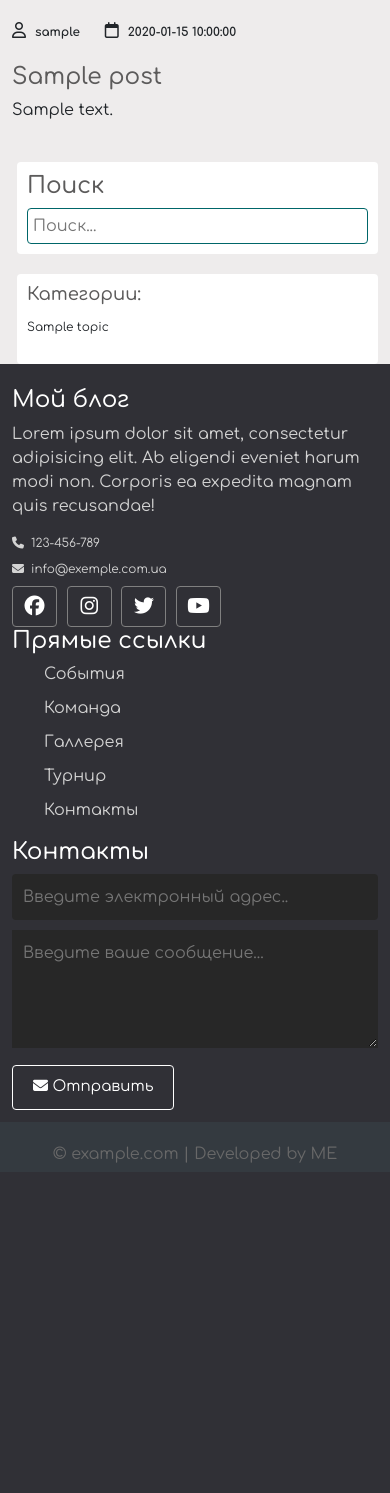
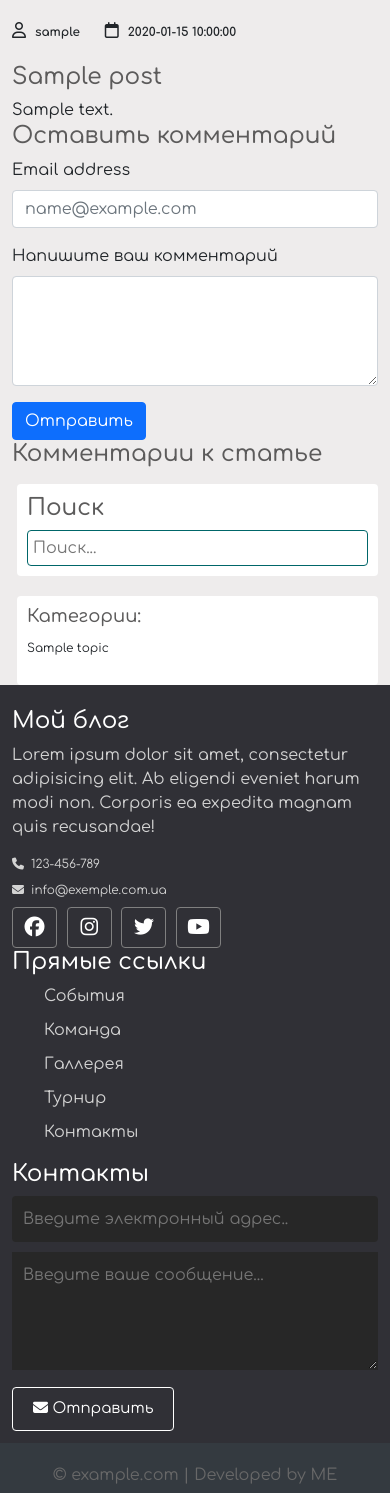
Before and after one commit to freetimezp/my-blog.php, a PHP site: page /single.php?post_id=1 in a window 390 px wide. Shown: the part 438-1931 px from the top of the page. Before the commit the page ends 1601 px from the top, so only its background shows below. Run offline with PHP 8.4, Linux system fonts and the light colour scheme; tables that the repository leaves empty or names only in its code hold one stand-in row (values such as "Sample post"); grey boxes marked "Sample" are stand-in pictures; some libraries are stand-ins or nearby versions.

Commit message:
php blog. add comments to single post

```diff
--- /dev/null
+++ b/app/controllers/commentaries.php
@@ -0,0 +1,45 @@
+<?php
+
+$page = $_GET['post_id'];
+$email = '';
+$comment = '';
+$msg = [];
+$status = 0;
+
+$comments = [];
+
+//создание комментария
+
+if($_SERVER['REQUEST_METHOD'] === 'POST' && isset($_POST['goComment'])) {
+
+    $email = trim($_POST['email']);
+    $comment = trim($_POST['comment']);
+
+    if($email === '' || $comment === '') {
+        array_push($msg, "Не все поля заполнены!");
+    }elseif(mb_strlen($comment, 'UTF-8') < 50 ){
+        array_push($msg, "Комментарии можно оставлять более 50 символов!");
+    }else{
+        $user = selectOne('users', ['email' => $email]);
+
+        if($user['email'] == $email) {
+            $status = 1;
+        }
+
+        $comment = [
+            'id_post' => $page,
+            'email' => $email,
+            'comment' => $comment,
+            'status' => $status
+        ];
+
+        $comment = insert('comments', $comment);
+
+        $comments = selectAll('comments', ['id_post' => $page, 'status' => 1]);
+    }
+}else{
+    $email = '';
+    $comment = '';
+
+    $comments = selectAll('comments', ['id_post' => $page, 'status' => 1]);
+}
--- /dev/null
+++ b/app/include/comments.php
@@ -0,0 +1,36 @@
+<?php
+
+include (SITE_ROOT . "/app/controllers/commentaries.php");
+
+?>
+
+<div class="col-md-12 col-12 comments">
+    <h3>Оставить комментарий</h3>
+    <div class="row error">
+        <?php include (SITE_ROOT . "/app/helps/errorInfo.php"); ?>
+    </div>
+    <form action="<?=BASE_URL . "single.php?post_id=$page"; ?>" method="post">
+        <input name="page" value="<?=$page;?>" type="hidden">
+        <div class="mb-3">
+            <label for="exampleFormControlInput1" class="form-label">Email address</label>
+            <input name="email" type="email" class="form-control" id="exampleFormControlInput1" placeholder="name@example.com">
+        </div>
+        <div class="mb-3">
+            <label for="exampleFormControlTextarea1" class="form-label">Напишите ваш комментарий</label>
+            <textarea name="comment" class="form-control" id="exampleFormControlTextarea1" rows="4"></textarea>
+        </div>
+        <div class="col-12">
+            <button type="submit" name="goComment" class="btn btn-primary">Отправить</button>
+        </div>
+    </form>
+    <h3>Комментарии к статье</h3>
+    <div>
+        <ul>
+            <?php foreach ($comments as $key => $comment): ?>
+                <span>Автор: <?=$comment['email']?></span>
+                <li><?=$comment['comment'];?></li>
+                <p><hr></p>
+            <?php endforeach; ?>
+        </ul>
+    </div>
+</div>
--- a/assets/css/style.css
+++ b/assets/css/style.css
@@ -423,7 +423,7 @@ header ul li ul li:hover a {
     justify-content: space-between;
 }
 
-.reg-form .err p {
+.err p, .error {
     color: red;
     padding-left: 20px;
     font-style: italic;
--- a/single.php
+++ b/single.php
@@ -35,6 +35,9 @@ include('app/include/header.php');
                 <div class="single_post_text col-12">
                     <?=$post['content'];?>
                 </div>
+
+                <?php include (SITE_ROOT . "/app/include/comments.php"); ?>
+
             </div>
         </div>
         <div class="sidebar col-12 col-md-3">
```
